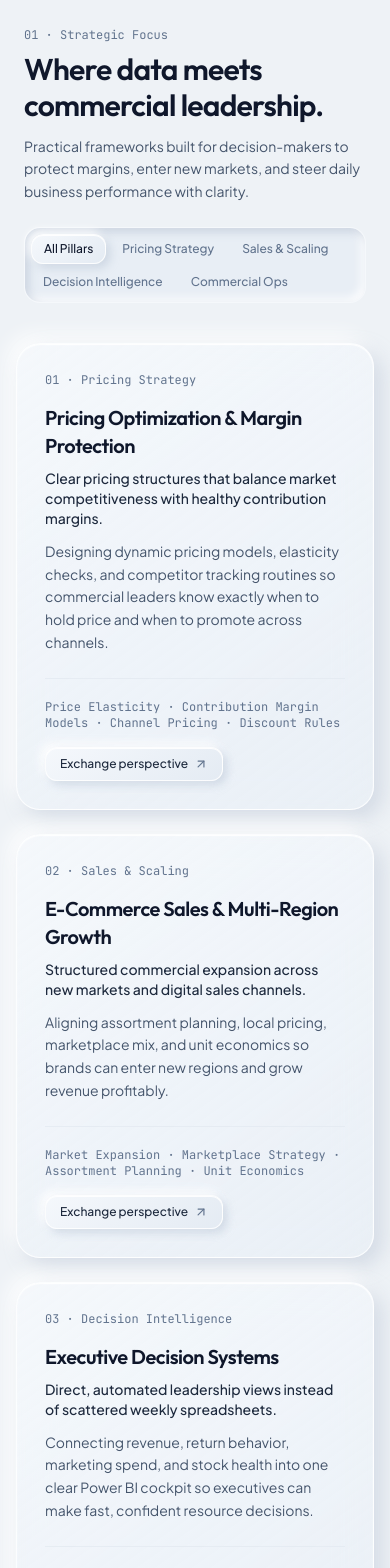
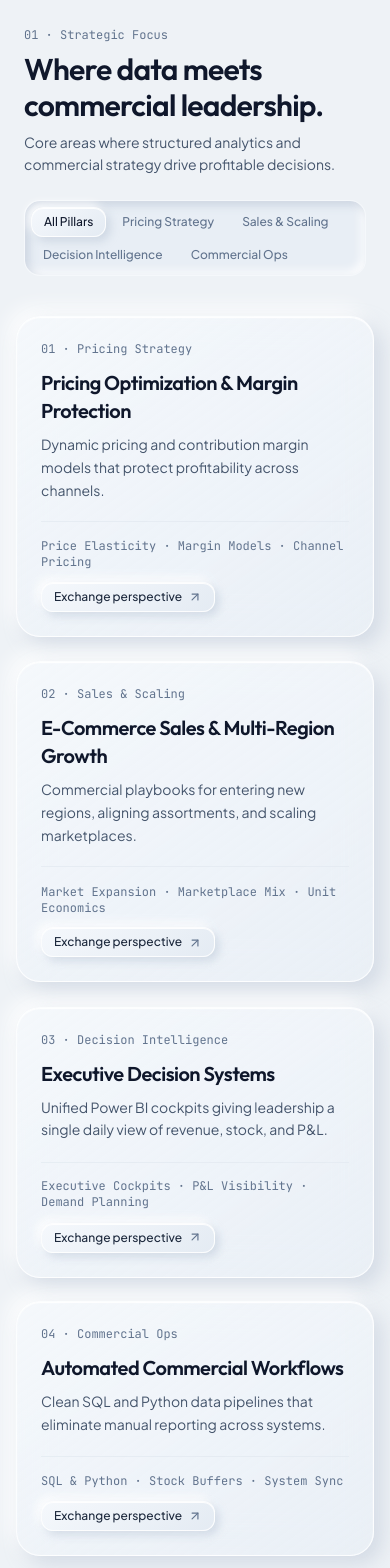
Before and after one commit to ransomfish339/vizjourney.github.io, a React (Vite) app: page / in a window 390 px wide. Shown: the part 1100-2668 px from the top of the page. Built offline with nearby package versions, Linux system fonts and the light colour scheme.

Commit message:
refactor: optimize consulting and case study layout
Refine service descriptions for conciseness and transition case studies and consulting cards to a tighter, more grid-based presentation.

```diff
--- a/src/components/Consulting.tsx
+++ b/src/components/Consulting.tsx
@@ -26,7 +26,7 @@ export function Consulting({ lang }: ConsultingProps) {
               {content.consulting.tag}
             </div>
             <h2
-              className="font-display text-3xl sm:text-4xl font-semibold text-slate-900 dark:text-slate-50 tracking-tight mb-3"
+              className="font-display text-3xl sm:text-4xl font-semibold text-slate-900 dark:text-slate-50 tracking-tight mb-2"
               style={{ textWrap: 'balance' }}
             >
               {content.consulting.title}
@@ -66,7 +66,7 @@ export function Consulting({ lang }: ConsultingProps) {
           </div>
         </div>
 
-        {/* Solutions Grid */}
+        {/* Concise Strategy Grid */}
         <div className="grid grid-cols-1 md:grid-cols-2 gap-6">
           <AnimatePresence mode="popLayout">
             {filteredServices.map((service) => (
@@ -78,40 +78,32 @@ export function Consulting({ lang }: ConsultingProps) {
                 animate={{ opacity: 1, scale: 1 }}
                 exit={{ opacity: 0, scale: 0.98 }}
                 transition={{ duration: 0.2 }}
-                className={`neo-glass-card rounded-3xl p-7 sm:p-8 flex flex-col justify-between ${
+                className={`neo-glass-card rounded-3xl p-6 sm:p-7 flex flex-col justify-between ${
                   filteredServices.length === 1 ? 'md:col-span-2' : ''
                 }`}
               >
                 <div>
-                  {/* Quiet unboxed metadata line */}
-                  <div className="flex items-center justify-between text-xs font-mono text-slate-500 dark:text-slate-400 mb-4">
-                    <span>
-                      {service.number} · {service.category}
-                    </span>
+                  <div className="text-xs font-mono text-slate-500 dark:text-slate-400 mb-3">
+                    {service.number} · {service.category}
                   </div>
 
-                  <h3 className="font-display text-xl sm:text-2xl font-semibold text-slate-900 dark:text-slate-50 tracking-tight mb-2">
+                  <h3 className="font-display text-xl font-semibold text-slate-900 dark:text-slate-50 tracking-tight mb-2">
                     {service.title}
                   </h3>
 
-                  <p className="font-sans text-sm font-medium text-slate-800 dark:text-slate-200 mb-3">
+                  <p className="font-sans text-sm text-slate-600 dark:text-slate-400 leading-relaxed mb-5">
                     {service.summary}
-                  </p>
-
-                  <p className="font-sans text-sm text-slate-600 dark:text-slate-400 leading-relaxed mb-6">
-                    {service.desc}
                   </p>
                 </div>
 
-                <div className="pt-5 border-t border-slate-200/70 dark:border-slate-800/80 flex flex-col sm:flex-row sm:items-center justify-between gap-4">
-                  {/* Unboxed deliverables metadata with middle-dot separators */}
+                <div className="pt-4 border-t border-slate-200/70 dark:border-slate-800/80 flex flex-col sm:flex-row sm:items-center justify-between gap-3">
                   <span className="text-xs font-mono text-slate-500 dark:text-slate-400">
                     {service.deliverables}
                   </span>
 
                   <a
                     href="#contact"
-                    className="neo-btn px-3.5 py-2 rounded-xl inline-flex items-center gap-1.5 text-xs font-medium text-slate-800 dark:text-slate-200 whitespace-nowrap shrink-0 self-start sm:self-auto"
+                    className="neo-btn px-3 py-1.5 rounded-xl inline-flex items-center gap-1.5 text-xs font-medium text-slate-800 dark:text-slate-200 whitespace-nowrap shrink-0 self-start sm:self-auto"
                   >
                     <span>{content.consulting.inquireAction}</span>
                     <ArrowUpRight className="w-3.5 h-3.5 text-slate-500" />
--- a/src/translations.ts
+++ b/src/translations.ts
@@ -27,7 +27,7 @@ export const t = {
     consulting: {
       tag: "01 · Strategic Focus",
       title: "Where data meets commercial leadership.",
-      subtitle: "Practical frameworks built for decision-makers to protect margins, enter new markets, and steer daily business performance with clarity.",
+      subtitle: "Core areas where structured analytics and commercial strategy drive profitable decisions.",
       filterAll: "All Pillars",
       inquireAction: "Exchange perspective",
       services: [
@@ -36,110 +36,101 @@ export const t = {
           number: "01",
           category: "Pricing Strategy",
           title: "Pricing Optimization & Margin Protection",
-          summary: "Clear pricing structures that balance market competitiveness with healthy contribution margins.",
-          desc: "Designing dynamic pricing models, elasticity checks, and competitor tracking routines so commercial leaders know exactly when to hold price and when to promote across channels.",
-          deliverables: "Price Elasticity · Contribution Margin Models · Channel Pricing · Discount Rules"
+          summary: "Dynamic pricing and contribution margin models that protect profitability across channels.",
+          deliverables: "Price Elasticity · Margin Models · Channel Pricing"
         },
         {
           id: "growth",
           number: "02",
           category: "Sales & Scaling",
           title: "E-Commerce Sales & Multi-Region Growth",
-          summary: "Structured commercial expansion across new markets and digital sales channels.",
-          desc: "Aligning assortment planning, local pricing, marketplace mix, and unit economics so brands can enter new regions and grow revenue profitably.",
-          deliverables: "Market Expansion · Marketplace Strategy · Assortment Planning · Unit Economics"
+          summary: "Commercial playbooks for entering new regions, aligning assortments, and scaling marketplaces.",
+          deliverables: "Market Expansion · Marketplace Mix · Unit Economics"
         },
         {
           id: "bi",
           number: "03",
           category: "Decision Intelligence",
           title: "Executive Decision Systems",
-          summary: "Direct, automated leadership views instead of scattered weekly spreadsheets.",
-          desc: "Connecting revenue, return behavior, marketing spend, and stock health into one clear Power BI cockpit so executives can make fast, confident resource decisions.",
-          deliverables: "Executive Cockpits · P&L Visibility · Cohort & Return Analysis · Demand Planning"
+          summary: "Unified Power BI cockpits giving leadership a single daily view of revenue, stock, and P&L.",
+          deliverables: "Executive Cockpits · P&L Visibility · Demand Planning"
         },
         {
           id: "operations",
           number: "04",
           category: "Commercial Ops",
           title: "Automated Commercial Workflows",
-          summary: "Reliable data foundations that free commercial teams from manual reporting.",
-          desc: "Building clean SQL and Python pipelines behind the scenes to unify ERP, store, and marketplace data—giving strategy and buying teams accurate numbers every morning.",
-          deliverables: "SQL & Python Pipelines · Stock Buffers · Automated Alerts · System Sync"
+          summary: "Clean SQL and Python data pipelines that eliminate manual reporting across systems.",
+          deliverables: "SQL & Python · Stock Buffers · System Sync"
         }
       ]
     },
     caseStudies: {
       tag: "02 · Selected Case Work",
       title: "Strategic execution in practice.",
-      subtitle: "How structured data and commercial strategy solve real leadership challenges.",
-      challengeLabel: "Context",
-      solutionLabel: "Strategic Approach",
-      resultLabel: "Business Impact",
+      subtitle: "Selected initiatives across pricing strategy, regional expansion, and executive reporting.",
+      outcomeLabel: "Impact",
       projects: [
         {
           id: "pricing-margin-strategy",
           index: "01",
-          category: "Pricing Optimization · Commercial Strategy",
-          title: "Multi-Channel Pricing & Contribution Margin Framework",
-          overview: "Selling across direct online stores and marketplaces created constant price pressure, making it hard for leadership to see true net margins after platform fees, shipping, and returns.",
-          solution: "Built a unified contribution margin model and automated price-positioning tracker that factors in competitor shifts, return rates, and channel costs before recommending price changes.",
-          outcome: "Decision-makers gained clear visibility into product-level profitability, protecting core margins while staying competitive during peak sales campaigns.",
+          category: "Pricing Strategy",
+          title: "Multi-Channel Pricing & Margin Framework",
+          summary: "Unified contribution margin and competitor-tracking model across direct stores and marketplaces.",
+          outcome: "Full visibility into product-level net margins and disciplined promotional pricing.",
           stack: "Pricing Strategy · Margin Modeling · Python · Power BI"
         },
         {
           id: "multiregion-ecommerce-scaling",
           index: "02",
-          category: "Market Expansion · E-Commerce Strategy",
+          category: "Market Expansion",
           title: "Multi-Region E-Commerce Expansion",
-          overview: "A growing retail business wanted to expand beyond its home market into several new regions, each with different customer demand, tax and currency rules, and fulfillment costs.",
-          solution: "Designed a phased market-entry and sales strategy covering local assortment selection, regional pricing tiers, and unified catalog and inventory planning.",
-          outcome: "Leadership launched and steered new regional sales channels from a single commercial playbook, growing revenue across markets without operational bottlenecks.",
-          stack: "Sales Strategy · Market Rollout · Assortment Planning · ERP & Shopware"
+          summary: "Commercial rollout framework aligning regional pricing tiers, local assortments, and inventory.",
+          outcome: "Scalable multi-market revenue growth steered from a single commercial playbook.",
+          stack: "Sales Strategy · Market Rollout · Assortment Planning"
         },
         {
           id: "executive-decision-cockpit",
           index: "03",
-          category: "Decision Intelligence · Executive Reporting",
+          category: "Decision Intelligence",
           title: "Automated Executive Sales & Inventory Cockpit",
-          overview: "Senior management waited days every week for teams to manually merge sales exports, warehouse stock sheets, and finance numbers before making purchasing or budget decisions.",
-          solution: "Created automated overnight data pipelines in SQL and Python feeding directly into an executive Power BI cockpit focused on daily revenue, net margin, stock cover, and return drivers.",
-          outcome: "Executives now open a single view each morning to spot demand shifts early, prevent stockouts on key lines, and allocate capital with confidence.",
-          stack: "Power BI · DAX · SQL · Python Automation"
+          summary: "Automated SQL, Python, and Power BI reporting replacing fragmented weekly spreadsheets.",
+          outcome: "Daily leadership clarity on demand shifts, stock cover, and capital allocation.",
+          stack: "Power BI · DAX · SQL · Python"
         }
       ]
     },
     methodology: {
       tag: "03 · Strategic Approach",
       title: "How I approach complex decisions.",
-      subtitle: "A structured four-step framework connecting daily operational data to boardroom strategy.",
+      subtitle: "Four steps from raw operational data to boardroom clarity.",
       steps: [
         {
           step: "01",
           title: "Commercial Diagnosis",
-          desc: "Look past surface metrics to find the real drivers of margin loss, sales friction, or operational bottlenecks."
+          desc: "Identify the real drivers behind margin loss, sales friction, or operational bottlenecks."
         },
         {
           step: "02",
           title: "Strategic Modeling",
-          desc: "Turn business questions into clear pricing, margin, and demand models that show trade-offs in plain terms."
+          desc: "Translate business questions into clear pricing, margin, and demand models."
         },
         {
           step: "03",
           title: "System Alignment",
-          desc: "Connect reporting, store platforms, and automated data flows so the strategy works reliably every day."
+          desc: "Connect reporting, commerce platforms, and automated data flows."
         },
         {
           step: "04",
           title: "Leadership Clarity",
-          desc: "Deliver clean decision views and playbooks that help executives and teams act quickly and independently."
+          desc: "Deliver concise decision views that let executives act quickly and independently."
         }
       ]
     },
     techStack: {
       tag: "04 · Core Toolkit",
       title: "Analytical & commercial stack.",
-      subtitle: "Methods and technologies used to turn raw business data into strategic clarity.",
+      subtitle: "Methods and tools used to turn business data into strategic clarity.",
       groups: [
         {
           index: "01",
@@ -151,19 +142,19 @@ export const t = {
           index: "02",
           title: "Executive Decision Intelligence",
           tools: "Power BI · DAX · Executive Cockpits · Cohort & P&L Modeling",
-          summary: "Turning complex operational and financial datasets into clear leadership views."
+          summary: "Turning operational and financial datasets into clear leadership views."
         },
         {
           index: "03",
           title: "E-Commerce & Market Expansion",
           tools: "Multi-Region Scaling · Marketplace Strategy · Demand Planning · Shopware",
-          summary: "Growing digital retail channels and managing catalogs across multiple regions."
+          summary: "Growing digital retail channels and assortments across regions."
         },
         {
           index: "04",
           title: "Data & Workflow Architecture",
           tools: "SQL · Python · Automated Data Pipelines · ERP & API Integration",
-          summary: "Building dependable data foundations that keep strategic models accurate every day."
+          summary: "Dependable data foundations that keep strategic models accurate every day."
         }
       ]
     },
@@ -253,119 +244,110 @@ export const t = {
     consulting: {
       tag: "01 · Strategische Schwerpunkte",
       title: "Wo Daten auf kaufmännische Führung treffen.",
-      subtitle: "Klare Entscheidungsmodelle für Führungskräfte, um Margen zu sichern, neue Märkte zu erschließen und das Tagesgeschäft präzise zu steuern.",
+      subtitle: "Kernbereiche, in denen strukturierte Analytik und Handelsstrategie profitable Entscheidungen ermöglichen.",
       filterAll: "Alle Säulen",
-      inquireAction: "Fachaustausch starten",
+      inquireAction: "Fachaustausch",
       services: [
         {
           id: "pricing",
           number: "01",
           category: "Preisstrategie",
           title: "Preisoptimierung & Margensicherung",
-          summary: "Klare Preisstrukturen für Wettbewerbsfähigkeit und gesunde Deckungsbeiträge.",
-          desc: "Entwicklung dynamischer Preismodelle, Elastizitätsanalysen und Marktbeobachtungen, damit Entscheider genau wissen, wann Preise gehalten oder gezielt angepasst werden sollten.",
-          deliverables: "Preiselastizität · Deckungsbeitragsmodelle · Kanal-Pricing · Rabattlogik"
+          summary: "Dynamische Preis- und Deckungsbeitragsmodelle, die Margen über alle Kanäle hinweg schützen.",
+          deliverables: "Preiselastizität · Margenmodelle · Kanal-Pricing"
         },
         {
           id: "growth",
           number: "02",
           category: "Vertrieb & Skalierung",
           title: "E-Commerce-Vertrieb & Multi-Region-Wachstum",
-          summary: "Strukturierte Expansion in neue Märkte und digitale Vertriebskanäle.",
-          desc: "Abstimmung von Sortimentsplanung, regionaler Preisgestaltung, Marktplatz-Mix und Unit Economics, um Marken profitabel über mehrere Regionen hinweg zu skalieren.",
-          deliverables: "Marktexpansion · Marktplatz-Strategie · Sortimentsplanung · Unit Economics"
+          summary: "Kaufmännische Leitfäden für neue Regionen, regionale Sortimente und Marktplatz-Skalierung.",
+          deliverables: "Marktexpansion · Marktplatz-Mix · Unit Economics"
         },
         {
           id: "bi",
           number: "03",
           category: "Decision Intelligence",
           title: "Management-Entscheidungssysteme",
-          summary: "Direkte Führungs-Cockpits statt zeitraubender Excel-Zusammenstellungen.",
-          desc: "Verknüpfung von Umsatz, Retourenverhalten, Marketingbudget und Lagerreichweite in einem klaren Power-BI-Cockpit für schnelle, fundierte Management-Entscheidungen.",
-          deliverables: "Management-Cockpits · GuV-Transparenz · Retourenanalyse · Bedarfsplanung"
+          summary: "Zentrale Power-BI-Cockpits für den täglichen Überblick über Umsatz, Bestand und GuV.",
+          deliverables: "Management-Cockpits · GuV-Transparenz · Bedarfsplanung"
         },
         {
           id: "operations",
           number: "04",
           category: "Commercial Ops",
           title: "Automatisierte Daten- & Handelsprozesse",
-          summary: "Verlässliche Datenprozesse, die Strategieteams von manueller Routinearbeit entlasten.",
-          desc: "Aufbau sauberer SQL- und Python-Strecken im Hintergrund, die ERP-, Shop- und Marktplatzdaten zusammenführen – für verlässliche Zahlen jeden Morgen.",
-          deliverables: "SQL- & Python-Pipelines · Sicherheitsbestände · Frühwarnsysteme · Systemabgleich"
+          summary: "Saubere SQL- und Python-Pipelines, die manuelles Reporting zwischen Systemen ablösen.",
+          deliverables: "SQL & Python · Sicherheitsbestände · Systemabgleich"
         }
       ]
     },
     caseStudies: {
       tag: "02 · Ausgewählte Fallbeispiele",
       title: "Strategische Umsetzung in der Praxis.",
-      subtitle: "Wie strukturierte Datenmodelle und klare Handelsstrategie reale Führungsfragen lösen.",
-      challengeLabel: "Ausgangslage",
-      solutionLabel: "Strategischer Ansatz",
-      resultLabel: "Wirkung",
+      subtitle: "Ausgewählte Initiativen aus Preisstrategie, Marktexpansion und Management-Reporting.",
+      outcomeLabel: "Wirkung",
       projects: [
         {
           id: "pricing-margin-strategy",
           index: "01",
-          category: "Preisoptimierung · Handelsstrategie",
-          title: "Kanalübergreifendes Preis- & Deckungsbeitragsmodell",
-          overview: "Der parallele Verkauf über eigene Onlineshops und Marktplätze erzeugte hohen Preisdruck, während Gebühren, Versand und Retouren die wahre Nettomarge verschleierten.",
-          solution: "Aufbau eines einheitlichen Deckungsbeitragsmodells und einer automatisierten Preisbeobachtung, die Wettbewerbsänderungen, Retourenquoten und Kanalkosten vor jeder Preisanpassung einberechnet.",
-          outcome: "Führungskräfte erhielten volle Transparenz über die Profitabilität auf Artikelebene und schützten ihre Kernmarge auch in intensiven Aktionswochen.",
+          category: "Preisstrategie",
+          title: "Kanalübergreifendes Preis- & Margenmodell",
+          summary: "Einheitliches Deckungsbeitrags- und Preisbeobachtungsmodell für Onlineshops und Marktplätze.",
+          outcome: "Volle Transparenz über Netto-Margen auf Artikelebene und gezielte Aktionssteuerung.",
           stack: "Pricing-Strategie · Margenmodelle · Python · Power BI"
         },
         {
           id: "multiregion-ecommerce-scaling",
           index: "02",
-          category: "Marktexpansion · E-Commerce-Strategie",
+          category: "Marktexpansion",
           title: "Multi-Region E-Commerce-Expansion",
-          overview: "Ein wachsendes Handelsunternehmen wollte über den Heimatmarkt hinaus in mehrere neue Regionen expandieren – mit jeweils eigener Nachfrage, Währungs- und Steuerlogik sowie Kostenstruktur.",
-          solution: "Entwicklung einer gestuften Markt- und Vertriebsstrategie mit regionaler Sortimentsauswahl, lokaler Preisstaffelung sowie zentraler Katalog- und Bestandsplanung.",
-          outcome: "Die Geschäftsleitung steuerte neue regionale Vertriebskanäle nach einem klaren kaufmännischen Leitfaden und baute den Umsatz über mehrere Märkte ohne operative Engpässe aus.",
-          stack: "Vertriebsstrategie · Markt-Rollout · Sortimentsplanung · ERP & Shopware"
+          summary: "Abgestimmte Markt- und Vertriebsstrategie für regionale Preisstaffeln, Sortimente und Bestände.",
+          outcome: "Skalierbares Umsatzwachstum über mehrere Märkte nach einem klaren kaufmännischen Leitfaden.",
+          stack: "Vertriebsstrategie · Markt-Rollout · Sortimentsplanung"
         },
         {
           id: "executive-decision-cockpit",
           index: "03",
-          category: "Decision Intelligence · Management-Reporting",
+          category: "Decision Intelligence",
           title: "Automatisiertes Management- & Bestands-Cockpit",
-          overview: "Entscheider warteten jede Woche tagelang darauf, dass Verkaufsdaten, Lagerlisten und Finanzzahlen manuell zusammengeführt wurden, bevor Einkaufs- oder Budgetentscheidungen fielen.",
-          solution: "Einrichtung automatisierter nächtlicher Datenstrecken in SQL und Python mit direkter Anbindung an ein Power-BI-Cockpit für Tagesumsatz, Nettomarge, Reichweite und Retourengründe.",
-          outcome: "Das Management erkennt Nachfrageverschiebungen nun jeden Morgen auf einen Blick, vermeidet Engpässe bei Kernartikeln und steuert Kapital gezielt.",
-          stack: "Power BI · DAX · SQL · Python-Automatisierung"
+          summary: "Automatisierte SQL-, Python- und Power-BI-Strecken anstelle manueller Wochenberichte.",
+          outcome: "Tägliche Entscheidungsklarheit über Nachfrage, Lagerreichweite und Kapitalallokation.",
+          stack: "Power BI · DAX · SQL · Python"
         }
       ]
     },
     methodology: {
       tag: "03 · Strategischer Ansatz",
       title: "Wie komplexe Entscheidungen klar werden.",
-      subtitle: "Ein strukturierter Vier-Schritte-Ansatz, der operative Daten mit klarer Unternehmensstrategie verbindet.",
+      subtitle: "In vier Schritten von operativen Rohdaten zu klarer Führungsstrategie.",
       steps: [
         {
           step: "01",
           title: "Kaufmännische Diagnose",
-          desc: "Blick hinter oberflächliche Kennzahlen, um echte Margentreiber, Wachstumsbremsen oder operative Engpässe zu erkennen."
+          desc: "Echte Margentreiber, Wachstumsbremsen und operative Engpässe identifizieren."
         },
         {
           step: "02",
           title: "Strategisches Modell",
-          desc: "Übersetzung von Geschäftsfragen in klare Preis-, Margen- und Bedarfsmodelle mit transparenten Handlungsoptionen."
+          desc: "Geschäftsfragen in klare Preis-, Margen- und Bedarfsmodelle übersetzen."
         },
         {
           step: "03",
           title: "System-Verankerung",
-          desc: "Verbindung von Reporting, Handelssystemen und automatisierten Datenflüssen, damit die Strategie im Alltag verlässlich greift."
+          desc: "Reporting, Handelssysteme und automatisierte Datenflüsse nahtlos verbinden."
         },
         {
           step: "04",
           title: "Entscheidungsklarheit",
-          desc: "Bereitstellung übersichtlicher Cockpits und Leitfäden, mit denen Führungskräfte schnell und eigenständig steuern."
+          desc: "Übersichtliche Cockpits bereitstellen, mit denen Führungskräfte schnell steuern."
         }
       ]
     },
     techStack: {
       tag: "04 · Methodik & Werkzeuge",
       title: "Analytisches & kaufmännisches Fundament.",
-      subtitle: "Methoden und Technologien, um aus Rohdaten belastbare strategische Entscheidungen zu formen.",
+      subtitle: "Methoden und Werkzeuge für belastbare strategische Entscheidungen.",
       groups: [
         {
           index: "01",
@@ -377,13 +359,13 @@ export const t = {
           index: "02",
           title: "Executive Decision Intelligence",
           tools: "Power BI · DAX · Management-Cockpits · Kohorten- & GuV-Modelle",
-          summary: "Übersetzung komplexer Betriebs- und Finanzdaten in klare Entscheidungsgrundlagen."
+          summary: "Übersetzung von Betriebs- und Finanzdaten in klare Entscheidungsgrundlagen."
         },
         {
           index: "03",
           title: "E-Commerce & Marktexpansion",
           tools: "Multi-Region-Skalierung · Marktplatz-Strategie · Bedarfsplanung · Shopware",
-          summary: "Skalierung digitaler Vertriebskanäle und Katalogprozesse über mehrere Regionen hinweg."
+          summary: "Skalierung digitaler Vertriebskanäle und Sortimente über mehrere Regionen."
         },
         {
           index: "04",
```
Also changed, not shown: src/components/CaseStudies.tsx (+19 -32 lines).
